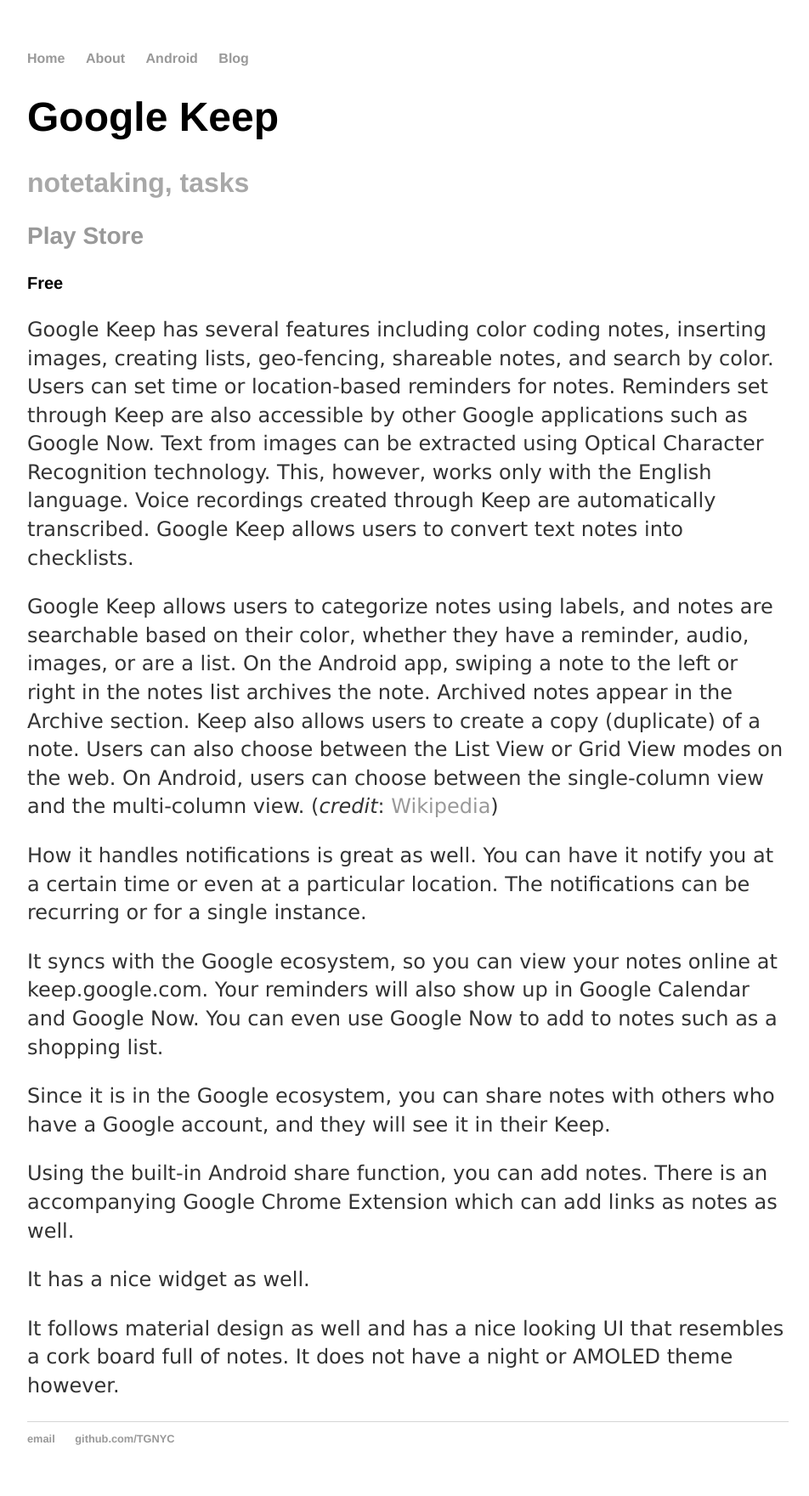
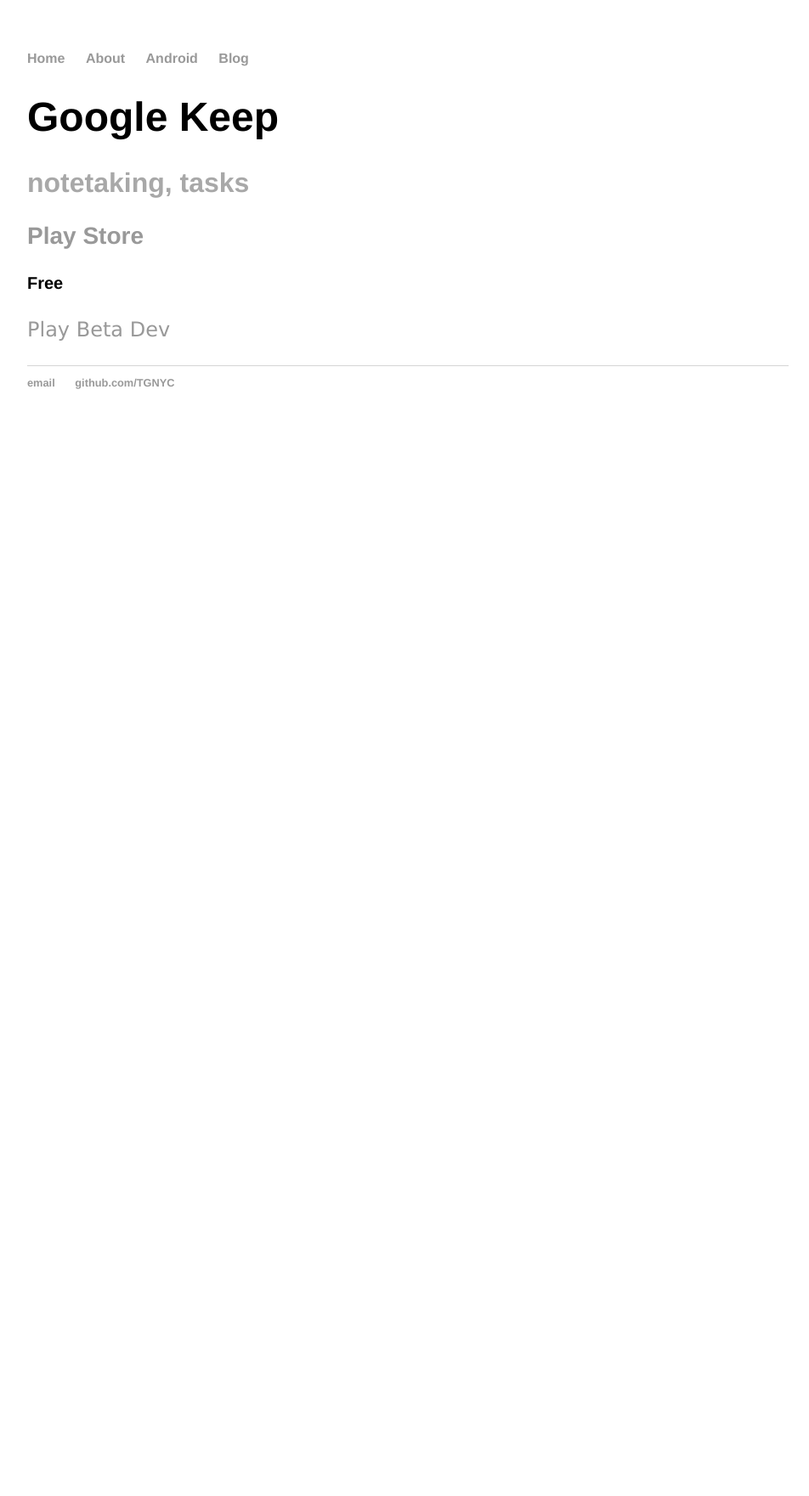
Before and after one commit to TGNYC/old, a Jekyll site: the page built from android/appguide/googekeep.md, in a window 1280 px wide. Shown: the whole page at 85% size, without its empty margins (160-1112 px from the left). Built offline with Jekyll 4.4.1, drawn with Linux system fonts in a browser that asks for light colours; after the commit the page ends 900 px from its top, so only the background shows below that.

Commit message:
Update googekeep.md

```diff
--- a/android/appguide/googekeep.md
+++ b/android/appguide/googekeep.md
@@ -2,22 +2,8 @@
 layout: app
 title: "Google Keep"
 category: notetaking, tasks
-links: <a href="https://play.google.com/store/apps/details?id=com.google.android.keep">Play Store</a>
+links: <a href="https://play.google.com/store/apps/details?id=com.android.chrome)">Play Store</a>
 price: Free
 ---
-Google Keep has several features including color coding notes, inserting images, creating lists, geo-fencing, shareable notes, and search by color. Users can set time or location-based reminders for notes. Reminders set through Keep are also accessible by other Google applications such as Google Now. Text from images can be extracted using Optical Character Recognition technology. This, however, works only with the English language. Voice recordings created through Keep are automatically transcribed. Google Keep allows users to convert text notes into checklists.
-
-Google Keep allows users to categorize notes using labels, and notes are searchable based on their color, whether they have a reminder, audio, images, or are a list. On the Android app, swiping a note to the left or right in the notes list archives the note. Archived notes appear in the Archive section. Keep also allows users to create a copy (duplicate) of a note. Users can also choose between the List View or Grid View modes on the web. On Android, users can choose between the single-column view and the multi-column view.
-(*credit*: [Wikipedia](https://en.wikipedia.org/wiki/Google_Keep))
-
-How it handles notifications is great as well. You can have it notify you at a certain time or even at a particular location. The notifications can be recurring or for a single instance.
-
-It syncs with the Google ecosystem, so you can view your notes online at keep.google.com. Your reminders will also show up in Google Calendar and Google Now. You can even use Google Now to add to notes such as a shopping list.
-
-Since it is in the Google ecosystem, you can share notes with others who have a Google account, and they will see it in their Keep.
-
-Using the built-in Android share function, you can add notes. There is an accompanying Google Chrome Extension which can add links as notes as well.
-
-It has a nice widget as well.
-
-It follows material design as well and has a nice looking UI that resembles a cork board full of notes. It does not have a night or AMOLED theme however.
+[Play](https://play.google.com/store/apps/details?id=com.android.chrome) [Beta](https://play.google.com/store/apps/details?id=com.chrome.beta)
+[Dev](https://play.google.com/store/apps/details?id=com.chrome.dev)
```
